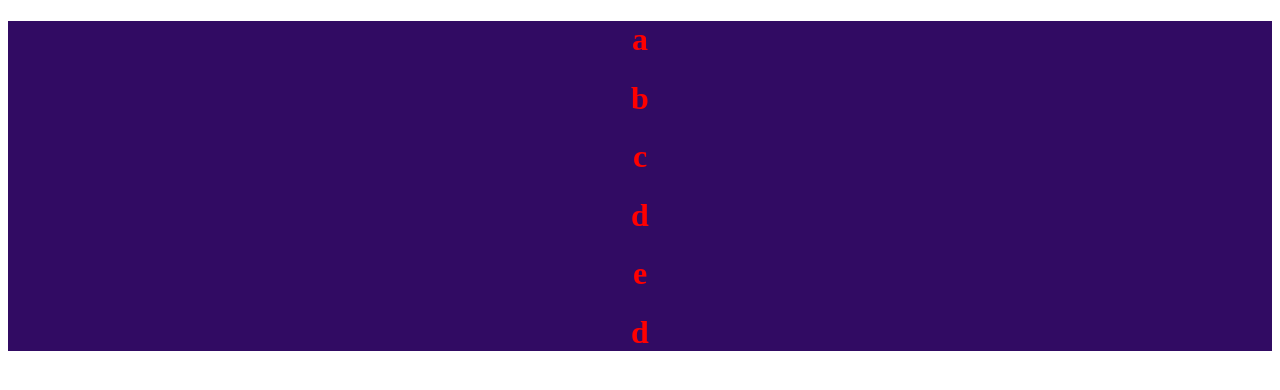
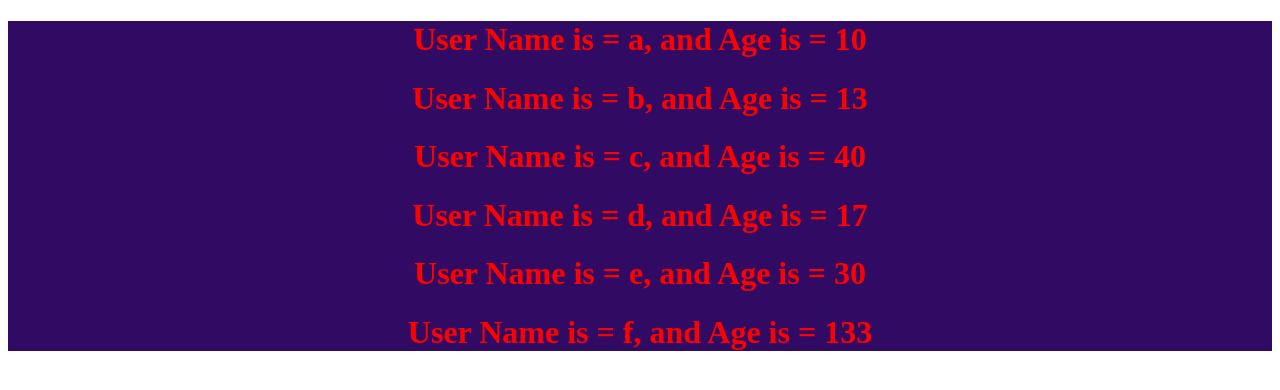
Before and after one commit to sakilanasrinsetu/my-app, a React (Create React App) app: page / in a window 1280 px wide. Shown: the top 390 px of the page. Built offline with nearby package versions, Linux system fonts and the light colour scheme.

Commit message:
list of objects add

```diff
--- a/src/App.js
+++ b/src/App.js
@@ -2,13 +2,21 @@
 import style from "./App.module.css";
 
 function App() {
-  const names = ['a', 'b', 'c', 'd', 'e', 'd']
+  const users = [
+    {name: 'a', age:10},
+    {name: 'b', age:13},
+    {name: 'c', age:40},
+    {name: 'd', age:17},
+    {name: 'e', age:30},
+    {name: 'f', age:133}
+
+]
 
 
   return (
     <div className={style.App}>
-      {names.map((value, key) =>{
-        return <h1> {value} </h1>
+      {users.map((user, key) =>{
+        return <h1> User Name is = {user.name}, and Age is = {user.age} </h1>
 
       })}
     </div>
```
